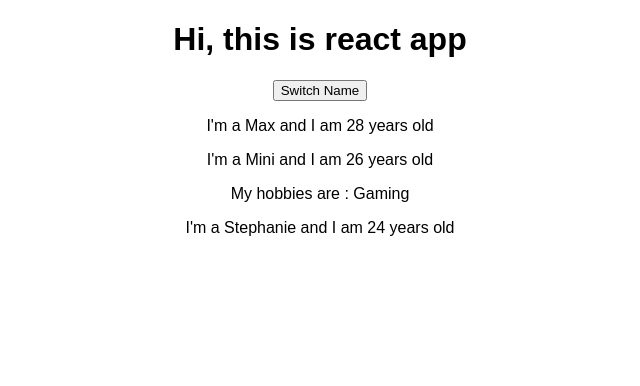
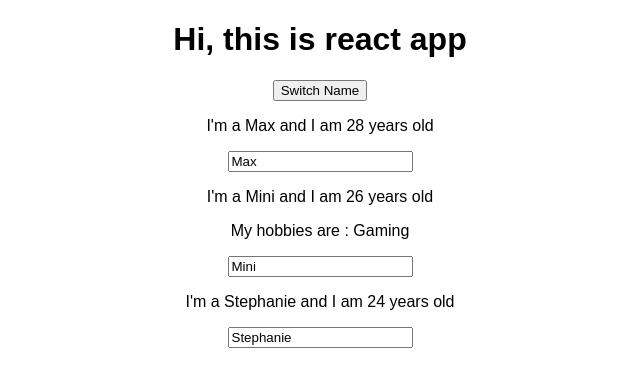
Before and after one commit to sriharshakappala/react-complete-guide, a React (Create React App) app: page / in a window 1280 px wide. Shown: the top 386 px of the page, without its empty margins (320-960 px from the left). Built offline with nearby package versions, Linux system fonts and the light colour scheme.

Commit message:
Two way binding

```diff
--- a/src/App.js
+++ b/src/App.js
@@ -25,16 +25,31 @@
     })
   }
 
+  nameChangedHandler = (event) => {
+    this.setState({
+      persons: [
+        { name: 'Max', age: '28' },
+        { name: event.target.value, age: '26' },
+        { name: 'Stephanie', age: '18' }
+      ]
+    })
+  }
+
   render() {
     return (
       <div className="App">
         <h1>Hi, this is react app</h1>
-        <button onClick={this.switchNameHandler.bind(this, 'Maximilian')}>Switch Name</button>
+        <button onClick={() => this.switchNameHandler('Maximilian')}>Switch Name</button>
         <Person
           name={this.state.persons[0].name}
           age={this.state.persons[0].age}
           click={this.switchNameHandler.bind(this, 'Max!!')} />
-        <Person name={this.state.persons[1].name} age={this.state.persons[1].age}>My hobbies are : Gaming</Person>
+        <Person
+          name={this.state.persons[1].name}
+          age={this.state.persons[1].age}
+          changed={this.nameChangedHandler}>
+          My hobbies are : Gaming
+        </Person>
         <Person name={this.state.persons[2].name} age={this.state.persons[2].age} />
       </div>
     );
--- a/src/Person/Person.js
+++ b/src/Person/Person.js
@@ -5,6 +5,7 @@
     <div>
       <p onClick={props.click}>I'm a {props.name} and I am {props.age} years old</p>
       <p>{props.children}</p>
+      <input type='text' onChange={props.changed} value={props.name} />
     </div>
   )
 }
```
Also changed, not shown: 1 other file (tests, documents, lock files or other folders).
